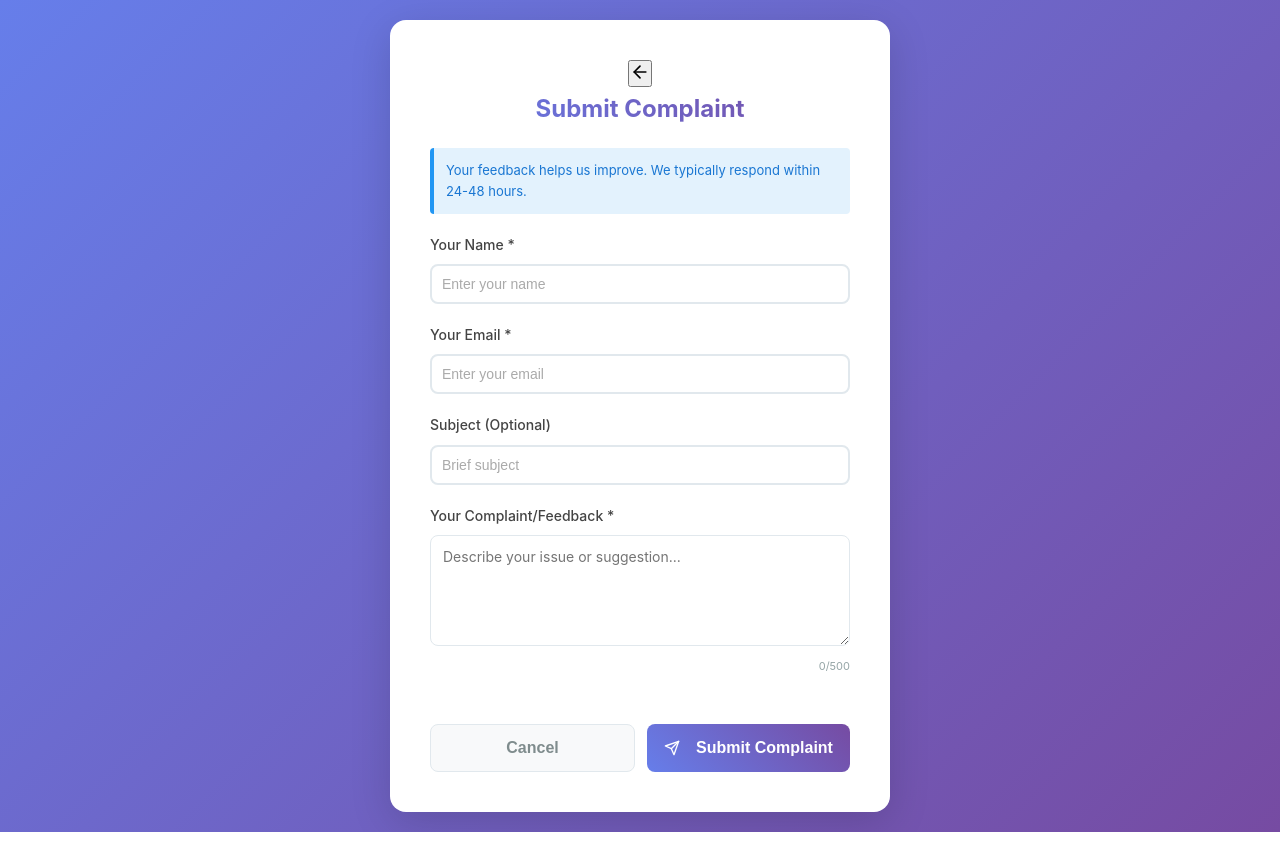
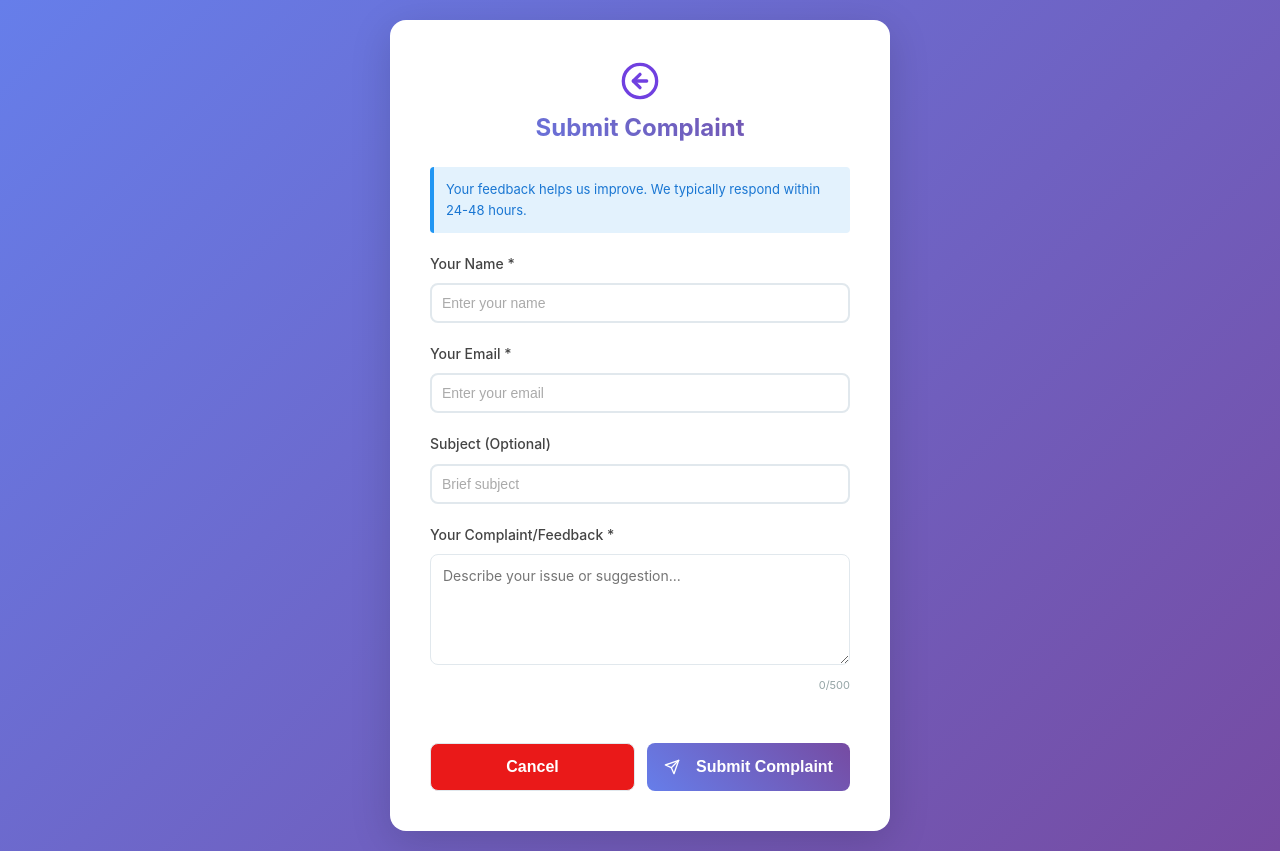
Before and after one commit to manjish12/RentCalc, a React (Vite) app in the folder RentCalc/: page /complaint in a window 1280 px wide. Built offline with nearby package versions, Linux system fonts and the light colour scheme; no server answers.

Commit message:
Modify Complaint page button styles and icons
Updated the back button icon and changed the cancel button style.

```diff
--- a/RentCalc/src/pages/Complaint.jsx
+++ b/RentCalc/src/pages/Complaint.jsx
@@ -1,7 +1,7 @@
 // src/pages/Complaint.jsx
 import React, { useState } from 'react';
 import { useNavigate } from 'react-router-dom';
-import { FiMessageSquare, FiSend, FiX, FiArrowLeft } from 'react-icons/fi';
+import { FiMessageSquare, FiSend, FiX, FiArrowLeftCircle } from 'react-icons/fi';
 import toast from 'react-hot-toast';
 import '../styles/Auth.css';
 
@@ -89,9 +89,10 @@ const Complaint = () => {
         <div className="auth-header" style={{ marginBottom: '20px' }}>
           <button
             className="complaint-back-btn"
+            style={{ flex: 1,  color: '#7040e0ff',background: '#ffffffff', border: '1px solid #ffffffff' }}
             onClick={() => navigate('/login')}
           >
-            <FiArrowLeft size={20} />
+            <FiArrowLeftCircle size={40} />
           </button>
           <h1 style={{ fontSize: '24px', margin: 0 }}>Submit Complaint</h1>
         </div>
@@ -179,7 +180,7 @@ const Complaint = () => {
             <button
               type="button"
               className="auth-btn"
-              style={{ flex: 1, background: '#f8f9fa', color: '#7f8c8d', border: '1px solid #e1e8ed' }}
+              style={{ flex: 1, background: '#ea1919ff', color: '#ffffffff', border: '1px solid #e1e8ed' }}
               onClick={() => navigate('/login')}
             >
               Cancel
```
